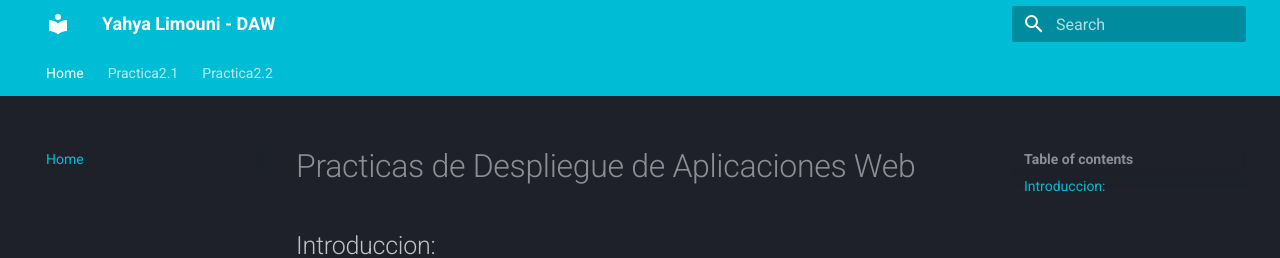
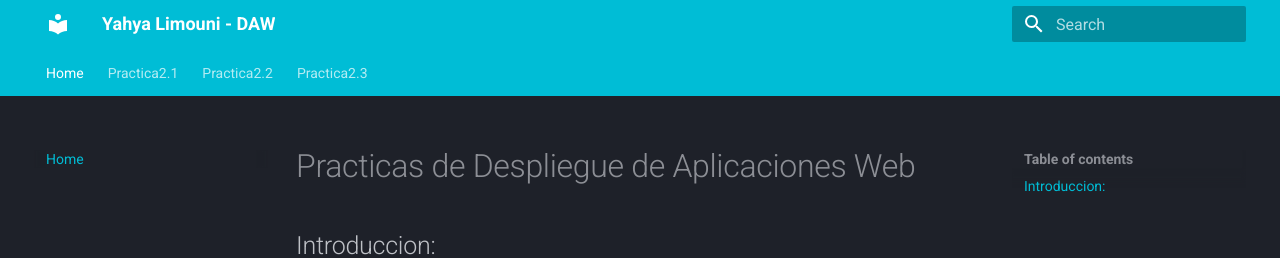
Before and after one commit to Yahyalimouni/Yahyalimouni.github.io, an MkDocs documentation site: the page built from docs/index.md, in a window 1280 px wide. Shown: the top 258 px of the page. Built offline with MkDocs 1.6.1 and Material for MkDocs 9.7.7, drawn with Linux system fonts in a browser that asks for light colours.

Commit message:
Adding nav links

```diff
--- a/mkdocs.yml
+++ b/mkdocs.yml
@@ -3,6 +3,7 @@ nav:
   - Home: index.md
   - Practica2.1: https://yahyalimouni.github.io/practica2/
   - Practica2.2: https://yahyalimouni.github.io/practica2.2/
+  - Practica2.3: https://yahyalimouni.github.io/practica2.3/
 
 theme:
   name: material  # Use Material theme for MkDocs
```
